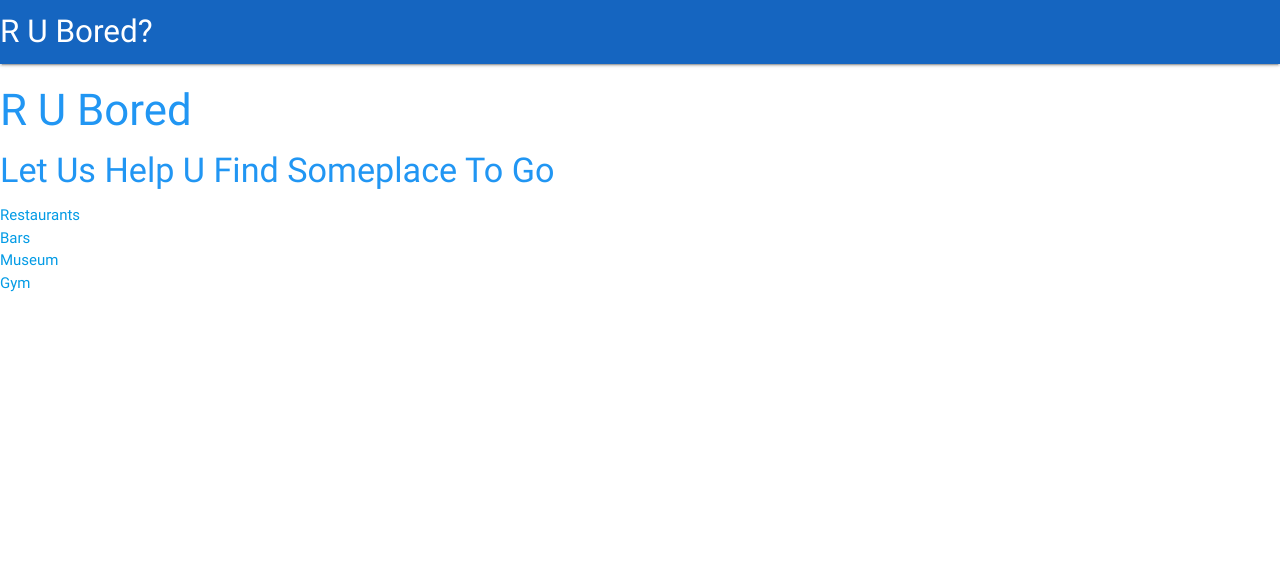
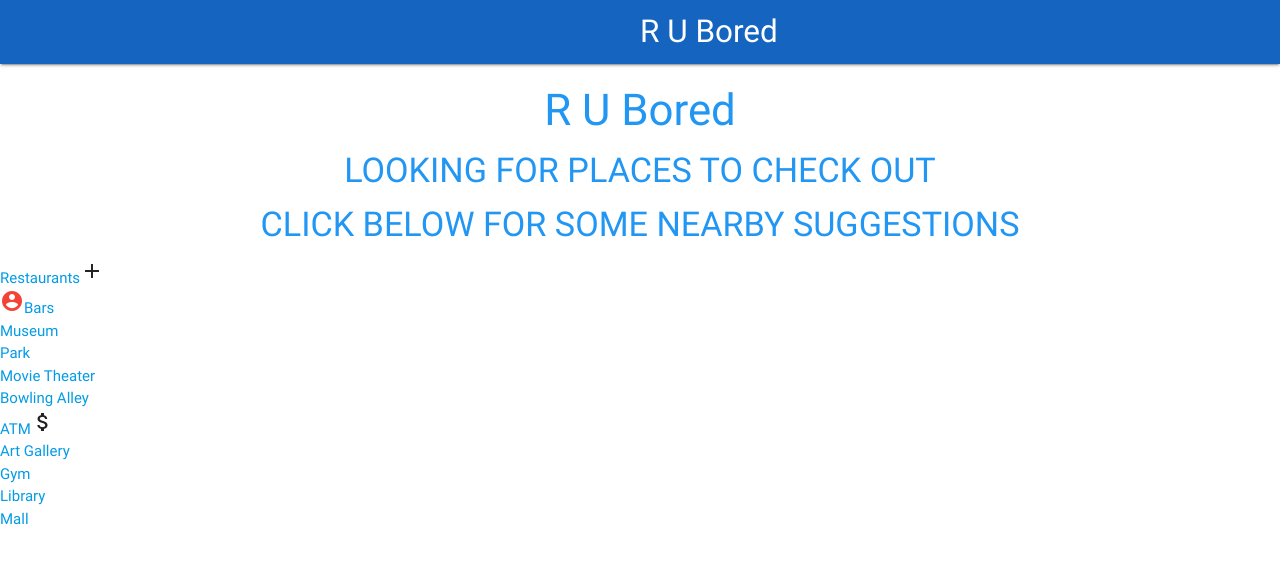
Before and after one commit to billmcf/q1-final-proj, a plain HTML site: page index.html in a window 1280 px wide. Drawn offline with nearby package versions, Linux system fonts and the light colour scheme.

Commit message:
before adding cards to index.html

```diff
--- a/index.html
+++ b/index.html
@@ -14,24 +14,23 @@
     <link rel="stylesheet" href="css/q1-final-proj.css">
     <!--Let browser know website is optimized for mobile-->
     <meta name="viewport" content="width=device-width, initial-scale=1.0" />
-    <script>
+    <!-- <script>
         $( document ).ready(function() {
             console.log( "ready!" );
         });
-    </script>
+    </script> -->
     <script src="js/q1-final-proj.js "></script>
     <link rel="stylesheet" href="css/q1-final-proj.css">
 
-    <title>R U Bored?</title>
+    <title>R U Bored</title>
 </head>
 
 <body>
     <!––    Nav Bar Section             -->
     <div class="navbar-fixed">
         <nav>
-            <div class="nav-wrapper blue darken-3">
-                <a class="brand-logo">R U Bored?</a>
-
+            <div class="nav-wrapper blue darken-3 center-align">
+                <a class="brand-logo center-align">R U Bored</a>
             </div>
         </nav>
     </div>
@@ -39,45 +38,29 @@
         <!––    Main Section             -->
 
         <main>
-            <div class="col s12">
+            <div class="col s12 center-align">
                 <!-- <img class="responsive-img" src="img/hero.jpg" alt="Hero Pic"> -->
                 <h3 class="blue-text">R U Bored</h3>
-                <h4 class="blue-text">Let Us Help U Find Someplace To Go</h4>
+                <h4 class="blue-text">LOOKING FOR PLACES TO CHECK OUT</h4>
+                <h4 class="blue-text">CLICK BELOW FOR SOME NEARBY SUGGESTIONS</h4>
             </div>
-            <div class="col s12 type-selection">
+            <div class="col s12">
                 <ul id="selection-list">
-                  <!-- <li onclick="getType(this.id)" id="museum">Museums</li>
-                  <li onclick="getType(this.id)" id="restaurant">Restaurants</li>
-                  <li onclick="getType(this.id)" id="bars">Bars</li> -->
-                  <li class="selection-list" id="restaurant">
-                      <a href="geolocation.html#restaurant">Restaurants</a>
-                  </li>
-                  <li class="selection-list" id="bars">
-                      <a href="geolocation.html#bars">Bars</a>
-                  </li>
-                   <li class="selection-list" id="museum">
-                        <a href="geolocation.html#museum">Museum</a>
-                    </li>
-                    <li class="selection-list" id="gym">
-                        <a href="geolocation.html#gym">Gym</a>
-                    </li>
-
-
+                  <li><a href="geolocation.html#restaurant">Restaurants</a><i class="material-icons">add</i></li>
+                  <li><i class="material-icons prefix red-text">account_circle</i><a href="geolocation.html#bars">Bars</a></li>
+                  <li><a href="geolocation.html#museum">Museum</a></li>
+                  <li><a href="geolocation.html#park">Park</a></li>
+                  <li><a href="geolocation.html#movie_theater">Movie Theater</a></li>
+                  <li><a href="geolocation.html#bowling_alley">Bowling Alley</a></li>
+                  <li><a href="geolocation.html#atm">ATM</a><i class="material-icons">attach_money</i></li>
+                  <li><a href="geolocation.html#art_gallery">Art Gallery</a></li>
+                  <li><a href="geolocation.html#gym">Gym</a></li>
+                  <li><a href="geolocation.html#library">Library</a></li>
+                  <li><a href="geolocation.html#shopping_mall">Mall</a></li>
                 </ul>
             </div>
-            <script type="text/javascript">
-            function getType(str) {
-                console.log("in get type", str);
-                selectedType = str;
-                console.log("selectedType ",selectedType);
-            }
-            </script>
+
         </main>
-
-    <!--Import jQuery before materialize.js-->
-    <!-- <script type="text/javascript" src="https://code.jquery.com/jquery-3.2.1.min.js"></script> -->
-    <!-- Compiled and minified JavaScript -->
-    <!-- <script src="https://cdnjs.cloudflare.com/ajax/libs/materialize/0.100.1/js/materialize.min.js"></script> -->
 
 </body>
 </html>
--- a/js/q1-final-proj.js
+++ b/js/q1-final-proj.js
@@ -1,5 +1,6 @@
 $(document).ready(function() {
     var service;
+ //$('select').material_select();
     //
     // $(".selection-list").click(function() {
     //   console.log( "Handler for .click() called. this.id = ",this.id );
@@ -20,7 +21,7 @@ let selectedType = window.location.hash.substring(1);
 function initMap() {
   map = new google.maps.Map(document.getElementById('map'), {
     center: billsHomePos,
-    zoom: 15
+    zoom: 14
   });
   infoWindow = new google.maps.InfoWindow;
 
@@ -45,7 +46,7 @@ function initMap() {
       service = new google.maps.places.PlacesService(map);
       service.nearbySearch({
         location: pos,
-        radius: 10000,
+        radius: 5000,
         type: [selectedType]
       }, callback);
 
@@ -103,7 +104,7 @@ function initMap() {
 function handleLocationError(browserHasGeolocation, infoWindow, pos) {
   infoWindow.setPosition(pos);
   infoWindow.setContent(browserHasGeolocation ?
-                        'Error: Please Authorize Location Service' :
+                        'Error: Please Reload Page And Authorize Location Service' :
                         'Error: Your browser doesn\'t support geolocation.');
   infoWindow.open(map);
 }
```
Also changed, not shown: geolocation.html (+14 -0 lines).
